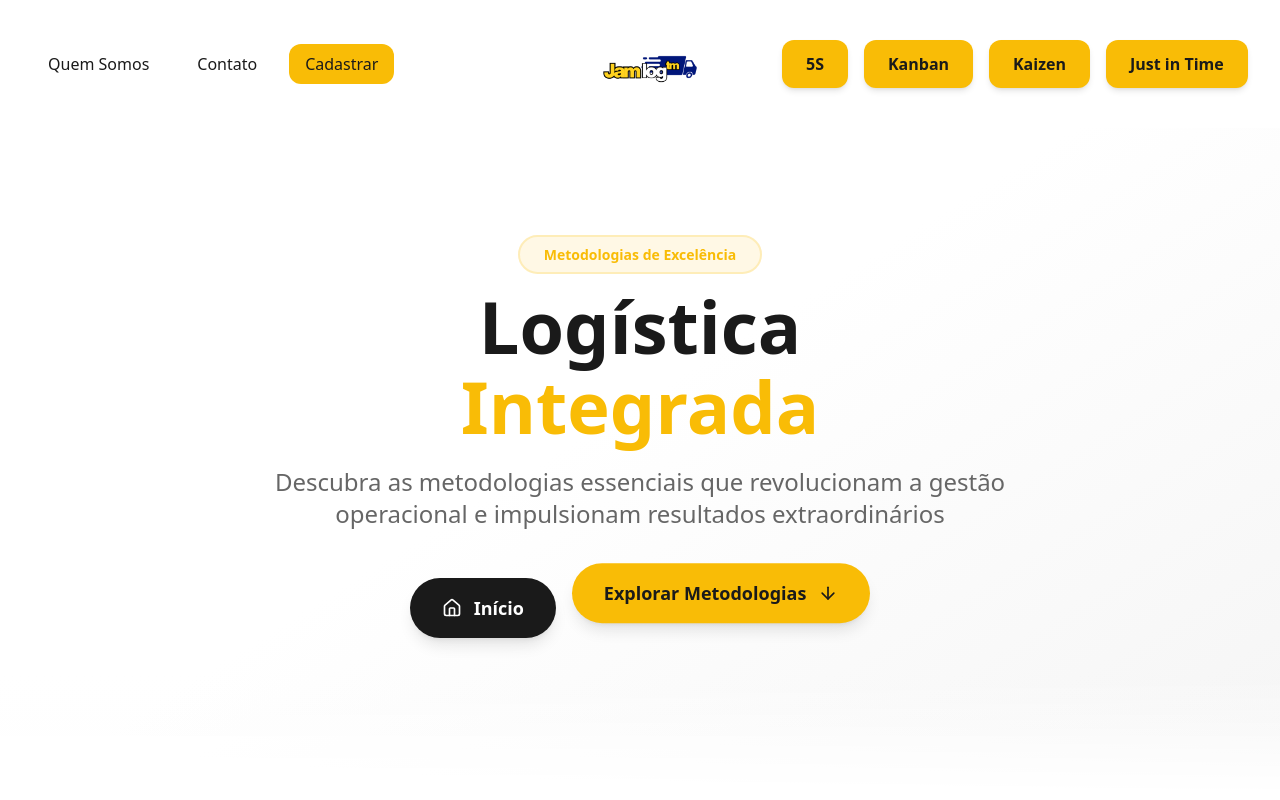
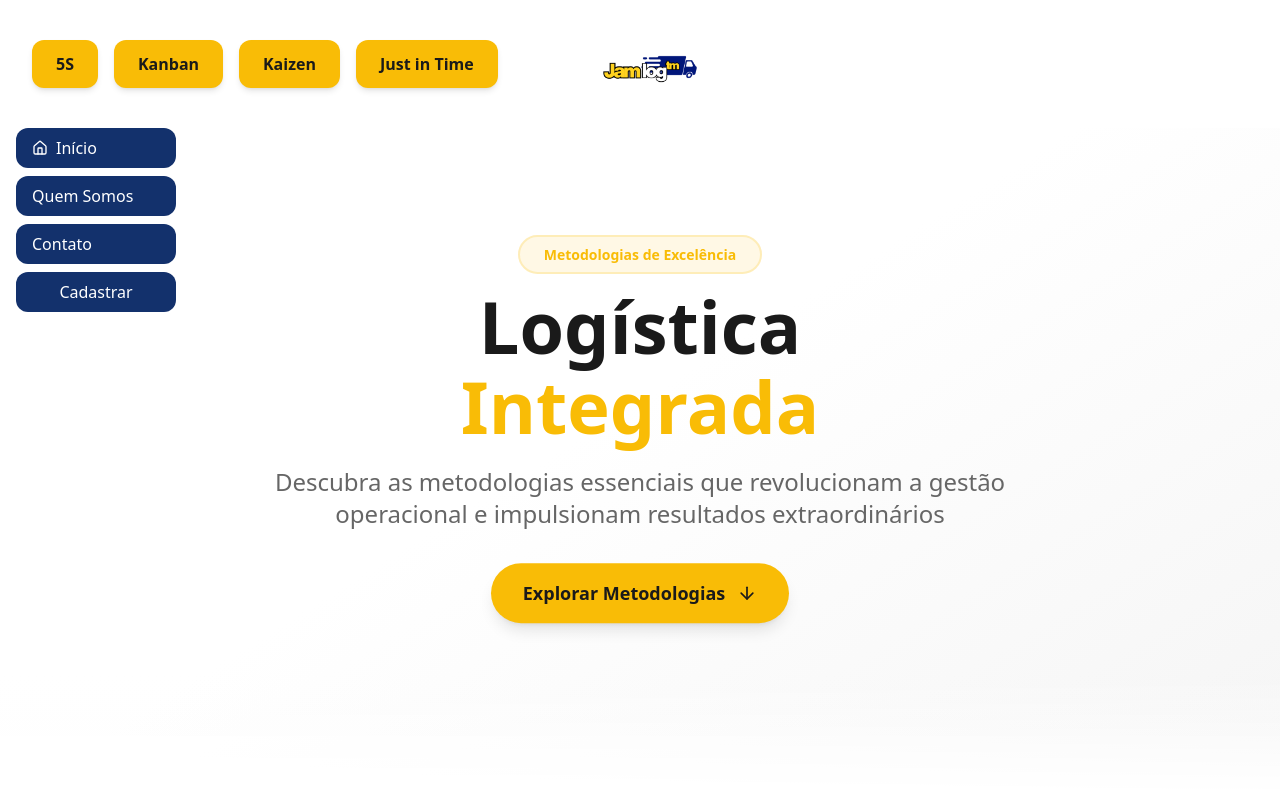
Before and after one commit to marcossilva9998vn-bit/supplychain-guide-pro, a React (Vite) app: page / in a window 1280 px wide. Shown: the top 800 px of the page. Built offline with nearby package versions, Linux system fonts and the light colour scheme; the HTML template or start-up script is replaced by a standard one.

Commit message:
Refactor navigation and animations

```diff
--- a/src/components/Hero.tsx
+++ b/src/components/Hero.tsx
@@ -1,5 +1,4 @@
-import { ArrowDown, Home } from "lucide-react";
-import { Link } from "react-router-dom";
+import { ArrowDown } from "lucide-react";
 
 const Hero = () => {
   const scrollToContent = () => {
@@ -36,22 +35,13 @@ const Hero = () => {
             operacional e impulsionam resultados extraordinários
           </p>
 
-          <div className="flex flex-col sm:flex-row gap-4 items-center justify-center">
-            <Link to="/">
-              <button className="inline-flex items-center gap-3 px-8 py-4 bg-secondary text-secondary-foreground hover:bg-secondary/80 rounded-full font-semibold text-lg transition-all duration-300 hover:scale-105 shadow-lg hover:shadow-xl">
-                <Home className="w-5 h-5" />
-                Início
-              </button>
-            </Link>
-
           <button
             onClick={scrollToContent}
-              className="group inline-flex items-center gap-3 px-8 py-4 bg-primary hover:bg-primary/90 text-secondary rounded-full font-semibold text-lg transition-all duration-300 shadow-lg hover:shadow-xl animate-bounce hover:animate-none"
+            className="group inline-flex items-center gap-3 px-8 py-4 bg-primary hover:bg-primary/90 text-secondary rounded-full font-semibold text-lg transition-all duration-300 shadow-lg hover:shadow-xl animate-[bounce_2s_ease-in-out_infinite] hover:animate-none"
           >
             Explorar Metodologias
             <ArrowDown className="w-5 h-5 group-hover:translate-y-1 transition-transform" />
           </button>
-          </div>
         </div>
       </div>
 
--- a/src/components/Navbar.tsx
+++ b/src/components/Navbar.tsx
@@ -1,5 +1,5 @@
 import { useState, useEffect } from "react";
-import { Menu, X } from "lucide-react";
+import { Menu, X, Home } from "lucide-react";
 import { Link } from "react-router-dom";
 import {
   Dialog,
@@ -70,23 +70,30 @@ const Navbar = () => {
     >
       <div className="container mx-auto px-4 lg:px-8">
         <div className="flex items-center justify-between h-28 md:h-32">
-          {/* Left Menu */}
-          <div className="hidden md:flex items-center space-x-4">
+          {/* Left Vertical Menu */}
+          <div className="hidden md:flex flex-col items-start space-y-2 absolute left-4 top-32">
+            <Link
+              to="/"
+              className="flex items-center gap-2 px-4 py-2 bg-[hsl(220,70%,25%)] text-white hover:bg-[hsl(220,70%,20%)] transition-colors font-medium rounded-lg w-40"
+            >
+              <Home className="w-4 h-4" />
+              Início
+            </Link>
             <Link
               to="/quem-somos"
-              className="px-4 py-2 text-foreground hover:text-primary transition-colors font-medium"
+              className="px-4 py-2 bg-[hsl(220,70%,25%)] text-white hover:bg-[hsl(220,70%,20%)] transition-colors font-medium rounded-lg w-40"
             >
               Quem Somos
             </Link>
             <Link
               to="/contato"
-              className="px-4 py-2 text-foreground hover:text-primary transition-colors font-medium"
+              className="px-4 py-2 bg-[hsl(220,70%,25%)] text-white hover:bg-[hsl(220,70%,20%)] transition-colors font-medium rounded-lg w-40"
             >
               Contato
             </Link>
             <Dialog open={isRegisterOpen} onOpenChange={setIsRegisterOpen}>
               <DialogTrigger asChild>
-                <button className="px-4 py-2 bg-primary text-secondary font-medium rounded-lg hover:bg-primary/90 transition-colors">
+                <button className="px-4 py-2 bg-[hsl(220,70%,25%)] text-white hover:bg-[hsl(220,70%,20%)] transition-colors font-medium rounded-lg w-40">
                   Cadastrar
                 </button>
               </DialogTrigger>
@@ -165,20 +172,27 @@ const Navbar = () => {
         {isMobileMenuOpen && (
           <div className="md:hidden pb-4 animate-fade-in space-y-2">
             <Link
+              to="/"
+              className="flex items-center gap-2 w-full text-left py-3 px-4 bg-[hsl(220,70%,25%)] text-white hover:bg-[hsl(220,70%,20%)] transition-colors rounded-lg"
+            >
+              <Home className="w-4 h-4" />
+              Início
+            </Link>
+            <Link
               to="/quem-somos"
-              className="block w-full text-left py-3 px-4 text-foreground hover:bg-muted hover:text-primary transition-colors duration-200 rounded-lg"
+              className="block w-full text-left py-3 px-4 bg-[hsl(220,70%,25%)] text-white hover:bg-[hsl(220,70%,20%)] transition-colors rounded-lg"
             >
               Quem Somos
             </Link>
             <Link
               to="/contato"
-              className="block w-full text-left py-3 px-4 text-foreground hover:bg-muted hover:text-primary transition-colors duration-200 rounded-lg"
+              className="block w-full text-left py-3 px-4 bg-[hsl(220,70%,25%)] text-white hover:bg-[hsl(220,70%,20%)] transition-colors rounded-lg"
             >
               Contato
             </Link>
             <Dialog open={isRegisterOpen} onOpenChange={setIsRegisterOpen}>
               <DialogTrigger asChild>
-                <button className="block w-full text-left py-3 px-4 bg-primary text-secondary font-medium rounded-lg hover:bg-primary/90 transition-colors">
+                <button className="block w-full text-left py-3 px-4 bg-[hsl(220,70%,25%)] text-white hover:bg-[hsl(220,70%,20%)] transition-colors font-medium rounded-lg">
                   Cadastrar
                 </button>
               </DialogTrigger>
```
Lines whose indentation alone changed are shown as unchanged.
